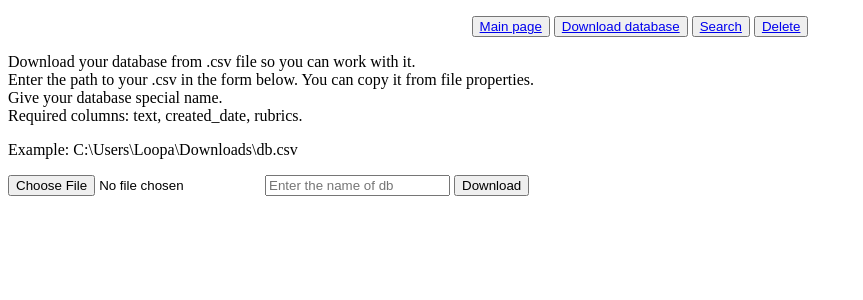
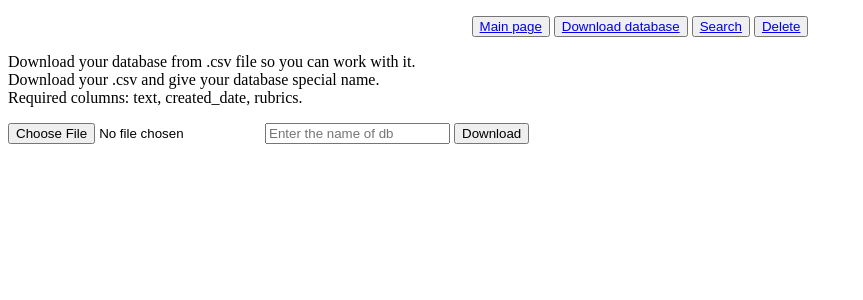
Before and after one commit to lo10-2-1/KeyWordsSearch, a Flask app: template app/templates/download.html in a window 1280 px wide. Shown: the top 300 px of the page, without its empty margins (0-863 px from the left). Run offline with Flask 2, Linux system fonts and the light colour scheme; the template is opened without the code that fills it, so the values that code supplies are empty.

Commit message:
.csv converting, fix

```diff
--- a/app/app.py
+++ b/app/app.py
@@ -11,12 +11,15 @@ app = Flask(__name__)
 es = FlaskElasticsearch(app)
 # es = Elasticsearch([{'host': 'localhost', 'port': 9200}])
 
+ALLOWED_EXTENSIONS = {'csv'}
+USER_DB = ''
+
 
 @app.route('/', methods=['POST', 'GET'])
 @app.route('/main', methods=['POST', 'GET'])
 def main():
     if request.method == 'POST':
-        es.indices.delete(index=request.form['db_name'], ignore=[400, 404])
+        es.indices.delete(index=USER_DB, ignore=[400, 404])
         return 'Your session is over. Thank you and come again!'
     return render_template('main.html'), 'ok'
 
@@ -24,13 +27,12 @@ def main():
 @app.route('/download_file', methods=['POST', 'GET'])
 def download_file():
     if request.method == 'POST':
-        csv_path = request.form['download']
+        csv_file = request.files['download']
         db_name = request.form['db_name']
-        if csv_path[-4:] != '.csv':
-            return 'Incorrect path or type of file. Please try again.'
-        elif csv_path == False or db_name == False:
+        if db_name == False or csv_file == False:
             return 'You forgot to paste data in the forms. Please try again.'
-        result = db.converting(csv_path, db_name, es, streaming_bulk)
+        USER_DB = db_name
+        result = db.converting(csv_file, db_name, es, streaming_bulk)
         return result
     return render_template('download.html'), 'ok'
 
--- a/app/templates/delete.html
+++ b/app/templates/delete.html
@@ -8,7 +8,7 @@ Pay attention to your request. No other symbols except id itself are allowed.</p
 <p>Example: fhgh234fhdhf</p>
 
 <form method="POST">
-    <input type="text">
+    <input type="text" name="delete" id="delete" placeholder="Enter the id">
     <input type="submit" value="Delete">
 </form>
 {% endblock %}
--- a/app/templates/download.html
+++ b/app/templates/download.html
@@ -2,10 +2,8 @@
 
 {% block body %}
 <p>Download your database from .csv file so you can work with it.<br>
-Enter the path to your .csv in the form below. You can copy it from file properties.<br>
-Give your database special name.<br>
+Download your .csv and give your database special name.<br>
 Required columns: text, created_date, rubrics.</p>
-<p>Example: C:\Users\Loopa\Downloads\db.csv</p>
 <form method="POST" enctype="multipart/form-data">
     <input type="file" name="download" id="download">
     <input type="text" name="db_name" id="db_name" placeholder="Enter the name of db">
--- a/app/templates/main.html
+++ b/app/templates/main.html
@@ -5,10 +5,10 @@
 Here you can create database from .csv file and work with it.<br>
 You can search documents by keywords or delete this documents by id.</p>
 <p>Now choose button above.</p>
-<p>Note: if you want to end your session, you need to delete your database.<br>
-Enter the name of the database and push this button to do it:</p>
+<hr>
+<p>Note: if you want to end your session, you need to delete your databases.<br>
+Push this button to do it:</p>
 <form method="POST">
-    <input type="text" name="db_name" id="db_name" placeholder="Enter the name of db">
     <input type="submit" value="Delete DB">
 </form>
 {% endblock %}
--- a/app/templates/search.html
+++ b/app/templates/search.html
@@ -8,7 +8,7 @@ Pay attention to the language of your database.</p>
 <p>Example: job john binary advertisement</p>
 
 <form method="POST">
-    <input type="text" name="search" id="search">
+    <input type="text" name="search" id="search" placeholder="Enter the keywords">
     <input type="submit" value="Search">
 </form>
 {% endblock %}
```
Also changed, not shown: app/db_converting.py (+16 -17 lines).
